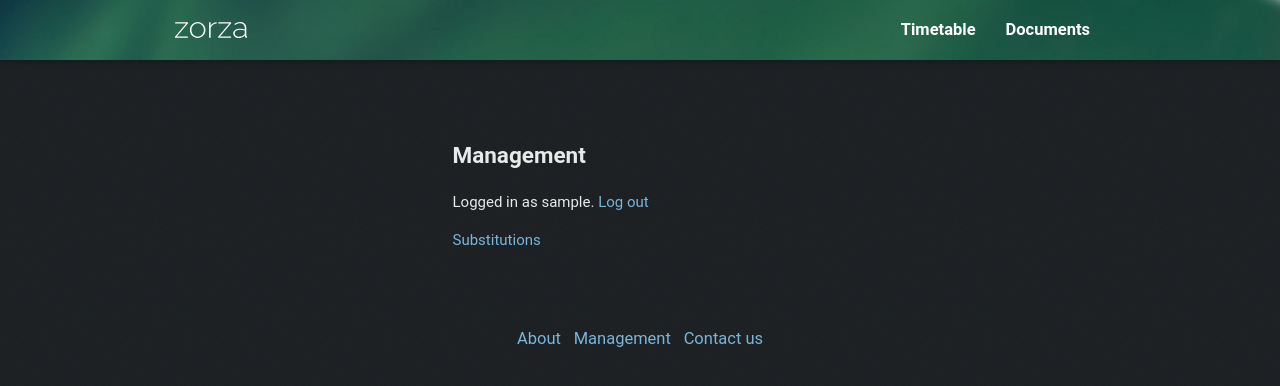
After one commit to zorzalo3/zorza, a Django app: page /timetable/manage/ in a window 1280 px wide. The commit adds this page. Shown: the top 386 px of the page. Run offline with Django 3.2, Linux system fonts and the light colour scheme; the visitor is signed in with stand-in values (Sample User, id 1).

Commit message:
Add a management page
Contains account information/links and a link to adding substitutions.

```diff
--- a/templates/base.html
+++ b/templates/base.html
@@ -33,7 +33,7 @@
 		<footer class="container text-center">
 			<a href="{% url "about" %}">{% trans "About" %}</a>
 
-			<a href="{% url "login" %}">{% trans "Log in" %}</a>
+			<a href="{% url "manage" %}">{% trans "Management" %}</a>
 
 			<a href="{% url "contact" %}">{% trans "Contact us" %}</a>
 
--- /dev/null
+++ b/timetable/templates/management.html
@@ -0,0 +1,16 @@
+{% extends "base.html" %}
+{% load i18n %}
+
+{% block content %}
+<div class="form-small">
+	<h2>{% trans "Management" %}</h2>
+	<p>
+		{% blocktrans trimmed %}Logged in as {{ user }}.{% endblocktrans %}
+		<a href="{% url "logout" %}">{% trans "Log out" %}</a>
+	</p>
+	<p>
+		<a href="{% url "add_substitutions1" %}">{% trans "Substitutions" %}</a>
+	</p>
+
+</div>
+{% endblock %}
--- a/timetable/urls.py
+++ b/timetable/urls.py
@@ -12,4 +12,5 @@ urlpatterns = [
     path('times/', show_times, name='times'),
     path('substitutions/add/', AddSubstitutionsView1.as_view(), name='add_substitutions1'),
     path('substitutions/add/<int:teacher_id>/<date>/', add_substitutions2, name='add_substitutions2'),
+    path('manage/', manage, name='manage'),
 ]
--- a/timetable/views.py
+++ b/timetable/views.py
@@ -7,9 +7,10 @@ from django.urls import resolve, reverse
 from django.utils.translation import gettext as _
 from django.utils.dateparse import parse_date
 from django.views.decorators.vary import vary_on_cookie
+from django.views.decorators.cache import never_cache
 from django.views.generic.edit import FormView
 from django.contrib.auth.mixins import PermissionRequiredMixin
-from django.contrib.auth.decorators import permission_required
+from django.contrib.auth.decorators import login_required, permission_required
 
 from .models import *
 from .utils import get_timetable_context, get_schedules_table, get_days_periods
@@ -121,3 +122,8 @@ def add_substitutions2(request, teacher_id, date):
         'date': date,
     }
     return render(request, 'add_substitutions.html', context)
+
+@never_cache
+@login_required
+def manage(request):
+    return render(request, 'management.html')
```
Also changed, not shown: locale/pl/LC_MESSAGES/django.po, 1 other file.
